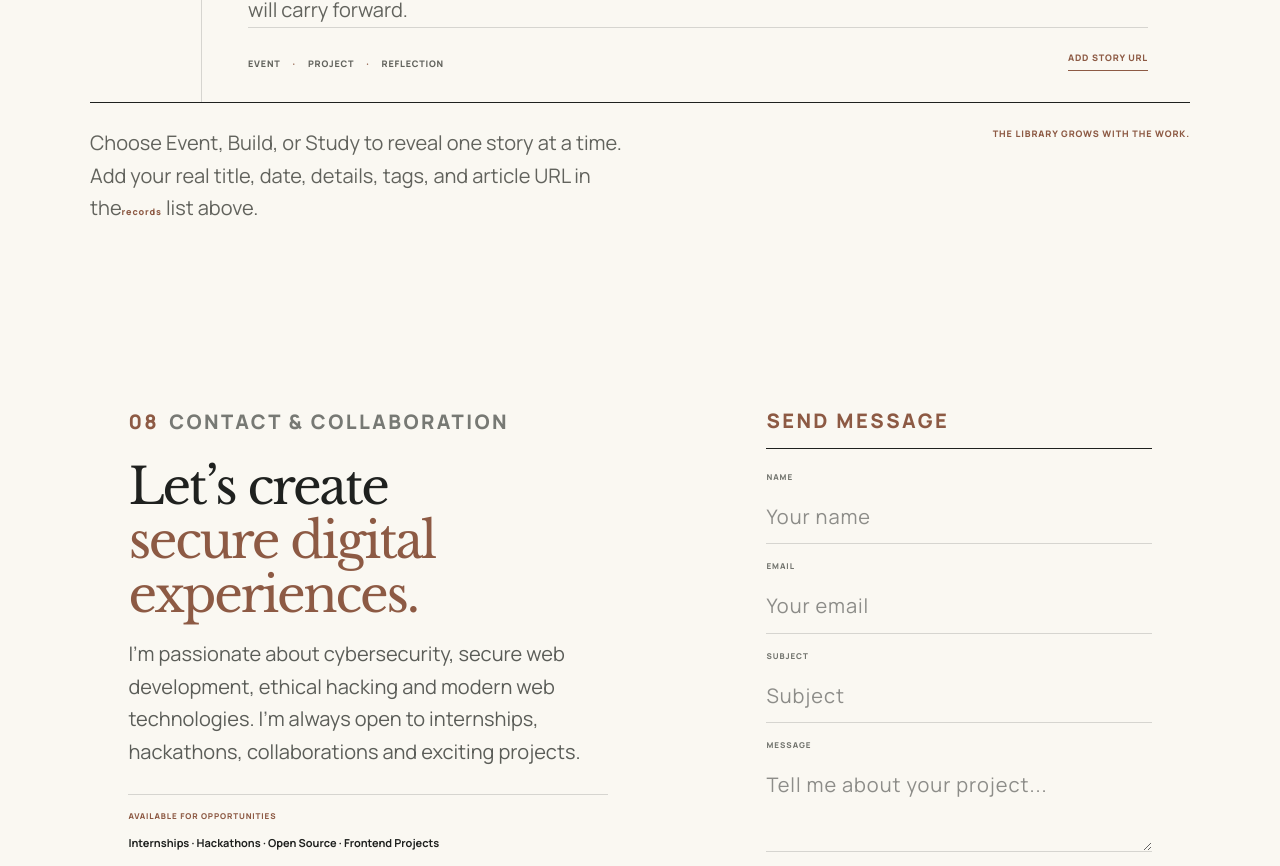
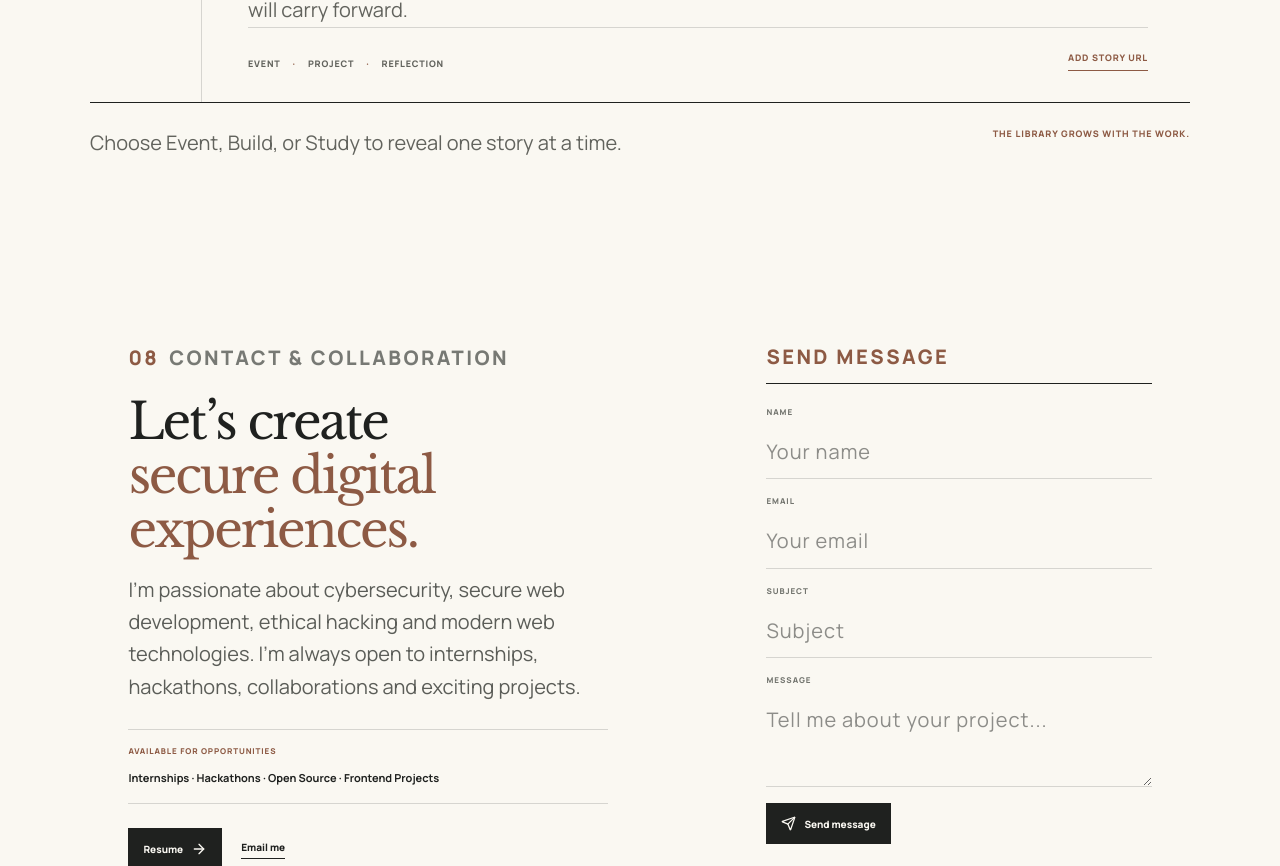
Before and after one commit to avinashk08408/Avinash-portfolio, a React (Vite) app: page / in a window 1280 px wide. Shown: the part 7460-8326 px from the top of the page. Built offline with nearby package versions, Linux system fonts and the light colour scheme; a web font is replaced by a local one.

Commit message:
Update Activity.jsx

```diff
--- a/src/components/Activity/Activity.jsx
+++ b/src/components/Activity/Activity.jsx
@@ -137,9 +137,7 @@ export default function Activity() {
 
       <footer className="open-record__footer">
         <p>
-          Choose Event, Build, or Study to reveal one story at a time. Add
-          your real title, date, details, tags, and article URL in the
-          <code>records</code> list above.
+          Choose Event, Build, or Study to reveal one story at a time.
         </p>
 
         <span>THE LIBRARY GROWS WITH THE WORK.</span>
```
